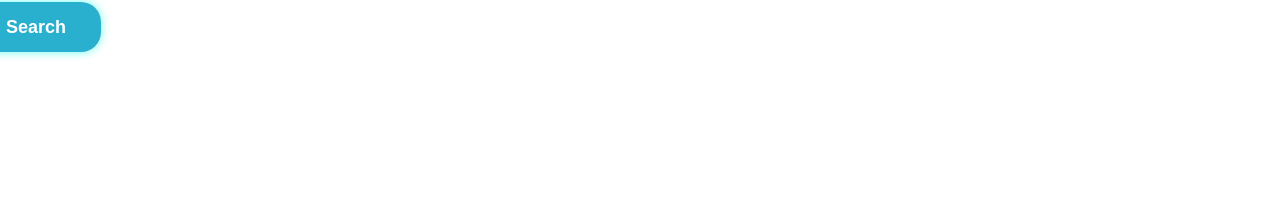
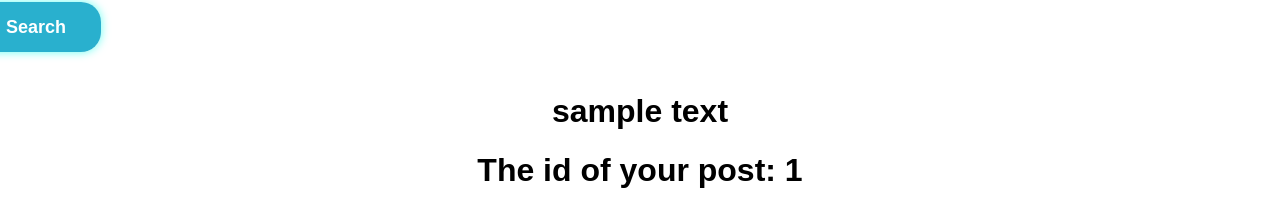
Before and after one commit to DaviSsilvaa/Universi, a React (Create React App) app: page /comments/1 in a window 1280 px wide. Shown: the part 728-938 px from the top of the page. Before the commit the page ends 822 px from the top, so only its background shows below. Built offline with nearby package versions, Linux system fonts and the light colour scheme.

Commit message:
Adding comment component and routing to see comment link

```diff
--- a/src/Router.jsx
+++ b/src/Router.jsx
@@ -2,6 +2,7 @@ import { BrowserRouter, Routes, Route } from 'react-router-dom';
 import FeedAxios from './pages/FeedAxios/FeedAxios.js';
 import EditPost from './pages/EditPost.js';
 import PostForms from './pages/PostForms/PostForms.js'
+import Comment from './pages/Comment/Comment.js';
 
 export function Router() {
     return(
@@ -10,6 +11,8 @@ export function Router() {
                 <Route path='/' element={<FeedAxios/>}/>
                 <Route path='/post' element={<PostForms/>}/>
                 <Route path='/edit/:changeId' element={<EditPost/>}/>
+                <Route path='/comments/:postId' element={<Comment/>}/>
+                <Route path='*' element={<h1>Page not found</h1>}/>
             </Routes>
         </BrowserRouter>
     )
--- /dev/null
+++ b/src/pages/Comment/Comment.js
@@ -0,0 +1,17 @@
+import { useParams, Link } from "react-router-dom";
+
+const Comment = () => {
+
+    //Check to allow only valid postId to load the page
+    const {postId} = useParams();
+
+    return (
+        <div>
+            <h1>sample text</h1>
+            <h1>The id of your post: {postId}</h1>
+            <Link to="/">Click to go back to the main page</Link>
+        </div>
+    );
+}
+
+export default Comment;
--- a/src/pages/FeedAxios/FeedAxios.js
+++ b/src/pages/FeedAxios/FeedAxios.js
@@ -1,5 +1,5 @@
 import { useState, useEffect} from "react";
-import { Link } from 'react-router-dom';
+import { Link, resolvePath } from 'react-router-dom';
 import axios from "axios";
 import './FeedAxios.css';
 
@@ -13,6 +13,7 @@ const FeedAxios= () => {
             const response = await axios.get('http://localhost:8080/api/posts')
 
             const data = response.data
+            console.log(response)
             setPost(data)
 
         } catch (e){
@@ -59,7 +60,9 @@ const FeedAxios= () => {
                             </div>
                         </div>
                         <div className="see-comments">
-                            <Link to='/comments' className="see-comments">Ver todos os comentários</Link>
+                            <Link to={{pathname: `/comments/${post.id}`}} className="see-comments">
+                                Ver todos os comentários
+                            </Link>
                         </div>
                     </div>
                 ))
```
